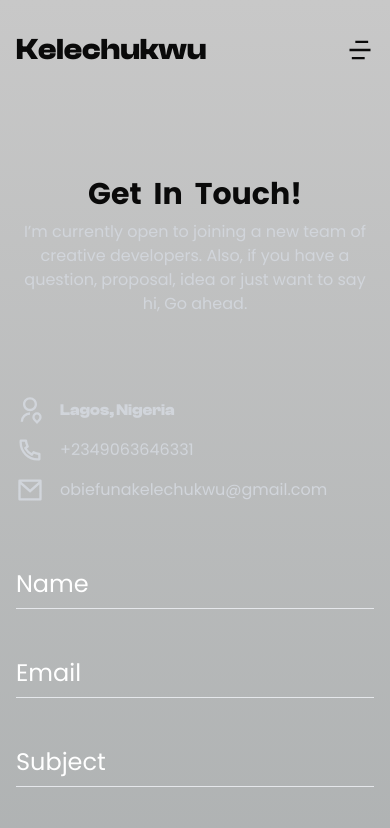
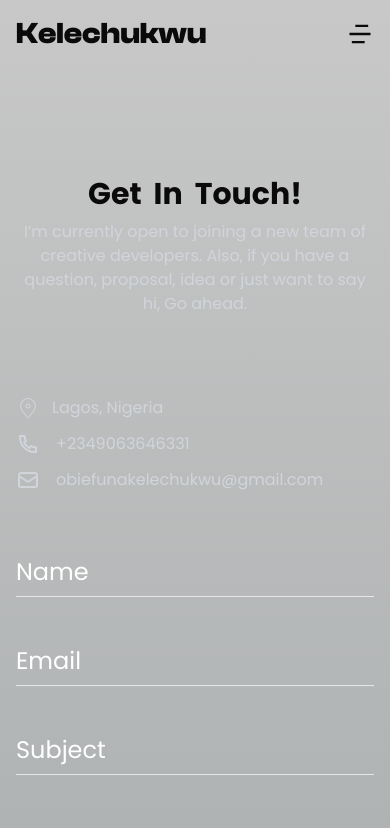
Before and after one commit to kelechukwu1/My-Portfolio, a Next.js app: page /contact in a window 390 px wide. Shown: the top 828 px of the page. Built offline with nearby package versions, Linux system fonts and the light colour scheme.

Commit message:
changed icons, adjusted navbar padding

```diff
--- a/src/app/about/page.jsx
+++ b/src/app/about/page.jsx
@@ -35,7 +35,10 @@ const page = () => {
 							<div className="grid grid-cols-2 gap-4 justify-around mb-10">
 								<div className="flex justify-center text-center border border-blue-500 rounded-xl">
 									<Link
-										href={"https://github.com/kelechukwu1"}
+										href={
+											"https://drive.google.com/file/d/13totF7lsl0a1Zil80c20sovjmm6mhjCt/view?usp=drivesdkq.pdf"
+										}
+										download
 										className="space-y-1 p-4"
 									>
 										<div className="flex justify-center">
--- a/src/app/contact/page.jsx
+++ b/src/app/contact/page.jsx
@@ -4,12 +4,9 @@ import ContactForm from "@/components/ContactForm";
 import TwLink from "@/components/tw-link/TwLink";
 import Section from "@/components/section/Section";
 import SpringyText from "@/components/springy-text/SpringyText";
-import {
-	RiPhoneLine,
-	RiInbox2Line,
-	RiUserLocationLine,
-	RiMailLine,
-} from "react-icons/ri";
+import { RiPhoneLine, RiUserLocationLine } from "react-icons/ri";
+import { HiOutlineMail } from "react-icons/hi";
+import { CiLocationOn } from "react-icons/ci";
 import Link from "next/link";
 
 const socialsArr = [
@@ -51,21 +48,21 @@ const Contact = () => {
 					</header>
 
 					<div className="space-y-3 mt-20 text-gray-300">
-						<div className="flex gap-4 items-center">
+						<div className="flex gap-3 items-center">
 							<div>
-								<RiUserLocationLine className="w-7 md:w-8 h-7 md:h-8" />
+								<CiLocationOn className="w-6 md:w-7 h-6 md:h-7" />
 							</div>
-							<div className="font">Lagos, Nigeria</div>
+							<div className="">Lagos, Nigeria</div>
 						</div>
 						<div className="flex gap-4 items-center">
 							<div>
-								<RiPhoneLine className="w-7 md:w-8 h-7 md:h-8" />
+								<RiPhoneLine className="w-6 md:w-7 h-6 md:h-7" />
 							</div>
-							<Link href={"+2349063646331"}>+2349063646331</Link>
+							<Link href="tel:+2349063646331">+2349063646331</Link>{" "}
 						</div>
 						<div className="flex gap-4 items-center">
 							<div>
-								<RiMailLine className="w-7 md:w-8 h-7 md:h-8" />
+								<HiOutlineMail className="w-6 md:w-7 h-6 md:h-7" />
 							</div>
 							<Link href="mailto:obiefunakelechukwu@gmail.com">
 								obiefunakelechukwu@gmail.com
--- a/src/app/globals.css
+++ b/src/app/globals.css
@@ -44,6 +44,9 @@ body {
 	--background-start-rgb: 160, 165, 166;
 	--background-end-rgb: 200, 200, 200;
 }
+:root {
+	font-family: "Poppins", "clash-display", sans-serif;
+}
 
 @media (prefers-color-scheme: dark) {
 	:root {
--- a/src/components/NavBar.jsx
+++ b/src/components/NavBar.jsx
@@ -59,7 +59,7 @@ const Navbar = () => {
 						scrolled ? "bg-transparent backdrop-filter backdrop-blur-md" : ""
 					}`}
 				>
-					<div className="flex justify-between items-center py-8 px-4">
+					<div className="flex justify-between items-center py-4 lg:py-8 px-4">
 						<div>
 							<Link
 								href="/"
--- a/src/components/ProjectCard.jsx
+++ b/src/components/ProjectCard.jsx
@@ -5,7 +5,7 @@ import React from "react";
 import Link from "next/link";
 import Image from "next/image";
 import { AiOutlineGithub } from "react-icons/ai";
-import { PiArrowSquareOutBold } from "react-icons/pi";
+import { HiArrowTopRightOnSquare } from "react-icons/hi2";
 import SpringyText from "./springy-text/SpringyText";
 import PrimaryButton from "./PrimaryButton";
 
@@ -41,8 +41,8 @@ const ProjectCard = () => {
 	return (
 		<div className="mx-4 md:mx-24 md:py-24 md:mb-10 items-center">
 			<div className="mb-10">
-				<div className=" flex mt-16 text-3xl md:text-4xl lg:text-5xl text-center justify-center lg:text-start lg:justify-start font-black">
-					<SpringyText text="My Projects" />
+				<div className="font flex mt-16 text-3xl md:text-4xl lg:text-5xl text-center justify-center lg:text-start lg:justify-start font-black">
+					<SpringyText text="My ProjectsgetlinkedAI" />
 				</div>
 				<div className="flex mt-2 md:mt-5 md:mb-10 text-muted-main fluid-lg text-center justify-center lg:text-start lg:justify-start text-gray-300  ">
 					Each one is unique. Take a look.
@@ -104,7 +104,7 @@ const ProjectCard = () => {
 									target="_blank"
 									href={"https://www.getlinked-ai-psi.vercel.app"}
 								>
-									<PiArrowSquareOutBold className="text-3xl text-gray-200" />
+									<HiArrowTopRightOnSquare className="text-3xl text-gray-200" />
 								</Link>
 							</div>
 						</div>
@@ -147,7 +147,7 @@ const ProjectCard = () => {
 									target="_blank"
 									href={"https://www.remote-mobile-fix.vercel.app"}
 								>
-									<PiArrowSquareOutBold className="text-3xl text-gray-200" />
+									<HiArrowTopRightOnSquare className="text-3xl text-gray-200" />
 								</Link>
 							</div>
 						</div>
@@ -223,7 +223,7 @@ const ProjectCard = () => {
 													target="_blank"
 													href={project.live_link}
 												>
-													<PiArrowSquareOutBold className="text-3xl text-gray-200" />
+													<HiArrowTopRightOnSquare className="text-3xl text-gray-200" />
 												</Link>
 											</div>
 										</div>
```
